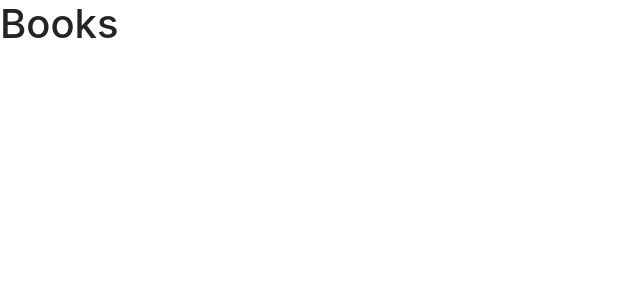
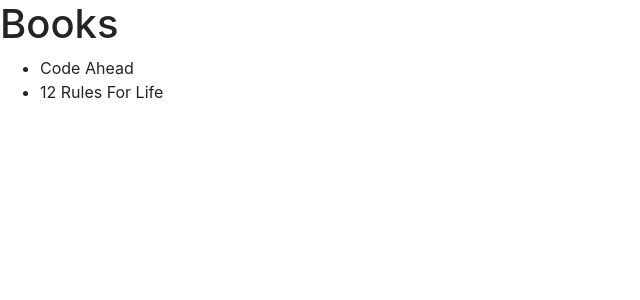
Before and after one commit to justasbieliauskas/book-flow, a React (Create React App) app: page / in a window 1280 px wide. Shown: the top 300 px of the page, without its empty margins (0-640 px from the left). Built offline with nearby package versions, Linux system fonts and the light colour scheme.

Commit message:
Create <Books />

```diff
--- a/src/App.js
+++ b/src/App.js
@@ -4,10 +4,22 @@ import { HashRouter as Router, Route } from 'react-router-dom';
 import Books from './Books';
 
 export default class App extends Component {
+  constructor() {
+    super();
+    this.books = [
+      {title: 'Code Ahead'},
+      {title: '12 Rules For Life'},
+    ];
+  }
+
   render() {
     return (
       <Router>
-                <Route path="/" exact component={Books} />
+        <Route
+          path="/"
+          exact
+          render={() => <Books books={this.books} />}
+        />
       </Router>
     );
   }
--- a/src/Books.js
+++ b/src/Books.js
@@ -1,5 +1,14 @@
 import React, { Component } from 'react';
 
-export default function Books() {
-    return <h1>Books</h1>
+export default function Books(props) {
+  return (
+    <div>
+      <h1>Books</h1>
+      <ul>
+        {props.books.map(
+          ({title}) => <li>{title}</li>
+        )}
+      </ul>
+    </div>
+  );
 }
```
Lines whose indentation alone changed are shown as unchanged.
